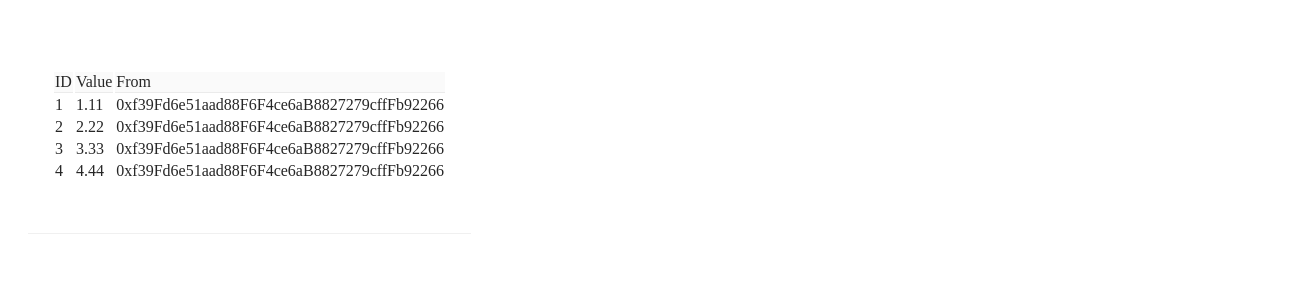
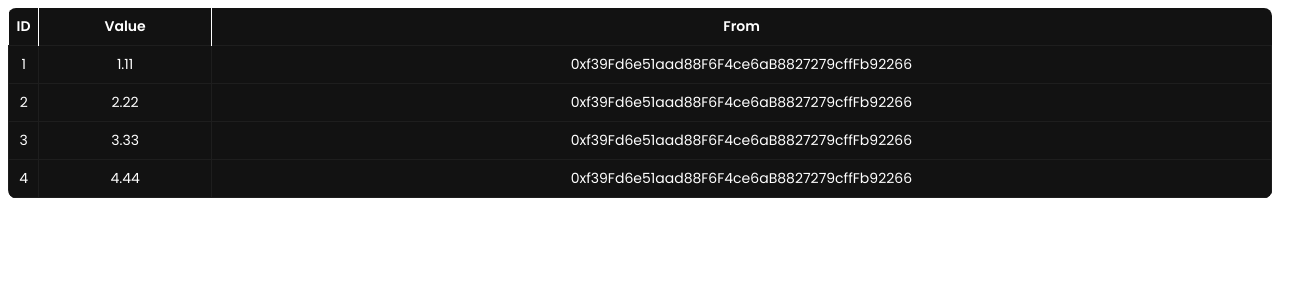
Before and after one commit to CollaborativeTeam/challenge, a Next.js app: page / in a window 1280 px wide. Shown: the top 300 px of the page, 1312 px wide, since content can reach past the window. Built offline with nearby package versions, Linux system fonts and the light colour scheme.

Commit message:
styling table

```diff
--- a/src/components/pages/home/index.js
+++ b/src/components/pages/home/index.js
@@ -5,7 +5,6 @@ import Table from '../../shared/table'
 const Wrapper = styled.div`
   width: 100%;
   height: 100%;
-  padding: 20px;
 `
 
 const Transactions = [
--- a/src/components/shared/table/components/TableHeaderItem.js
+++ b/src/components/shared/table/components/TableHeaderItem.js
@@ -1,19 +1,26 @@
 import styled from 'styled-components'
 
-const TH = styled.th`
-  display: table-cell;
-  vertical-align: inherit;
-  position: relative;
-  color: #000000d9;
-  font-weight: 500;
-  text-align: left;
-  background: #fafafa;
-  border-bottom: 1px solid rgba(0, 0, 0, 0.06);
-  transition: 0.3s ease;
+import { globalStyles } from '../../../../styles/constants'
+import { darkTheme } from '../../../../styles/theme'
+
+const STH = styled.th`
+  font-weight: normal;
+  padding: ${globalStyles.smSpacing};
+  color: ${darkTheme.primary};
+  text-transform: capitalize;
+  font-weight: 600;
+  font-size: 14px;
+  :not(:last-of-type) {
+    border-right: 1px solid white;
+  }
+  :first-of-type {
+    width: 1%;
+    white-space: nowrap;
+  }
 `
 
 const TableHeaderItem = ({ item }) => {
-  return <TH>{item.title}</TH>
+  return <STH>{item.title}</STH>
 }
 
 export default TableHeaderItem
--- a/src/components/shared/table/components/TableItem.js
+++ b/src/components/shared/table/components/TableItem.js
@@ -1,10 +1,25 @@
+import styled from 'styled-components'
+
+import { globalStyles } from '../../../../styles/constants'
+import { darkTheme } from '../../../../styles/theme'
+
 const TableItem = ({ item, config }) => {
+  const STBodyTR = styled.tr`
+    background-color: #121212;
+  `
+  const STD = styled.td`
+    padding: ${globalStyles.smSpacing};
+    border: 1px solid ${darkTheme.backgroundSecondary};
+    font-size: 14px;
+    color: white;
+  `
+
   return (
-    <tr>
+    <STBodyTR>
       {config.map((c, idx) => (
-        <td key={idx}>{item[c.key]}</td>
+        <STD key={idx}>{item[c.key]}</STD>
       ))}
-    </tr>
+    </STBodyTR>
   )
 }
 
--- a/src/components/shared/table/index.js
+++ b/src/components/shared/table/index.js
@@ -1,33 +1,48 @@
 import styled from 'styled-components'
 
+import { globalStyles } from '../../../styles/constants'
+import { darkTheme } from '../../../styles/theme'
 import TableHeaderItem from './components/TableHeaderItem'
 import TableItem from './components/TableItem'
 
-const Table = styled.table`
-  position: relative;
-  transition: opacity 0.3s;
-  padding: 42px 24px 50px;
-  color: #000000d9;
-  border-bottom: 1px solid rgba(0, 0, 0, 0.06);
+const STable = styled.table`
+  font-family: 'Poppins', sans-serif;
+  width: 100%;
+  border-collapse: collapse;
+  text-align: center;
+  border-radius: ${globalStyles.borderRadius};
+  overflow: hidden;
+  padding: 20px;
+`
+const STHead = styled.thead`
+  position: sticky;
+  z-index: 100;
+`
+const STHeadTR = styled.tr`
+  background-color: ${darkTheme.backgroundPrimary};
+`
+
+const STBody = styled.tbody`
+  background-color: ${darkTheme.backgroundSecondary};
 `
 
 const TableComponent = ({ data, config }) => {
   return (
-    <Table>
-      <thead>
-        <tr>
+    <STable>
+      <STHead>
+        <STHeadTR>
           {config.map((item, idx) => (
             <TableHeaderItem item={item} key={idx} />
           ))}
-        </tr>
-      </thead>
+        </STHeadTR>
+      </STHead>
 
-      <tbody>
+      <STBody>
         {data.map((item, idx) => (
           <TableItem key={idx} item={item} config={config} />
         ))}
-      </tbody>
-    </Table>
+      </STBody>
+    </STable>
   )
 }
 
--- /dev/null
+++ b/src/pages/_document.js
@@ -0,0 +1,24 @@
+import Document, { Head, Html, Main, NextScript } from 'next/document'
+
+class MyDocument extends Document {
+  render() {
+    return (
+      <Html>
+        <Head>
+          <link rel="preconnect" href="https://fonts.googleapis.com" />
+          <link rel="preconnect" href="https://fonts.gstatic.com" crossOrigin />
+          <link
+            href="https://fonts.googleapis.com/css2?family=Josefin+Sans:wght@100;300;400;700&family=Poppins:ital,wght@0,300;0,400;0,500;0,600;1,300&display=swap"
+            rel="stylesheet"
+          />
+        </Head>
+        <body>
+          <Main />
+          <NextScript />
+        </body>
+      </Html>
+    )
+  }
+}
+
+export default MyDocument
--- /dev/null
+++ b/src/styles/constants.js
@@ -0,0 +1,14 @@
+export const globalStyles = {
+  borderRadius: '8px',
+
+  mdSpacing: '16px',
+  smSpacing: '8px',
+  lgSpacing: '32px',
+
+  sm: '37.5em',
+  md: '48em',
+  lg: '64em',
+
+  boxShadow:
+    '0 1px 1px rgba(0, 0, 0, 0.11), 0 2px 2px rgba(0, 0, 0, 0.11),0 4px 4px rgba(0, 0, 0, 0.11), 0 6px 8px rgba(0, 0, 0, 0.11), 0 8px 16px rgba(0, 0, 0, 0.11)',
+}
--- /dev/null
+++ b/src/styles/theme.js
@@ -0,0 +1,22 @@
+export const darkTheme = {
+  primary: '#fff',
+  secondary: '#121212',
+
+  backgroundPrimary: '#121212',
+  backgroundSecondary: '#1e1e1e',
+
+  buttonPrimary: 'linear-gradient(90deg, #0f60ff 0%, #8743ff 100%)',
+  buttonDefault: 'transparent',
+
+  white: '#fff',
+  black: '#121212',
+  dark: '#1e1e1e',
+  light: '#2e2e2e',
+  grey: '#777777',
+  blue: '#0f60ff',
+  violet: '#8743ff',
+  red: '#eb5757',
+  green: '#6FCF97',
+
+  boxShadow: '#633cf726',
+}
```
